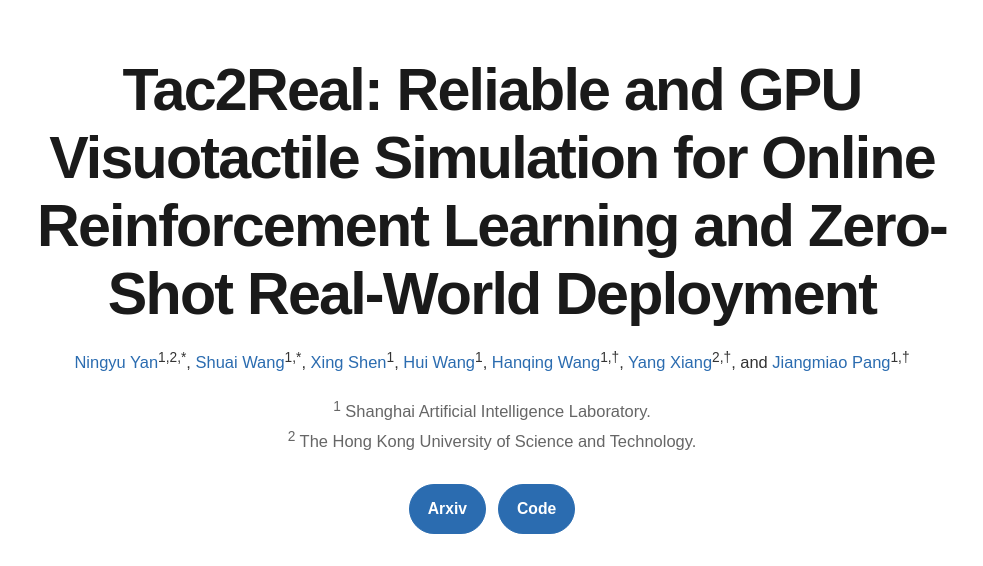
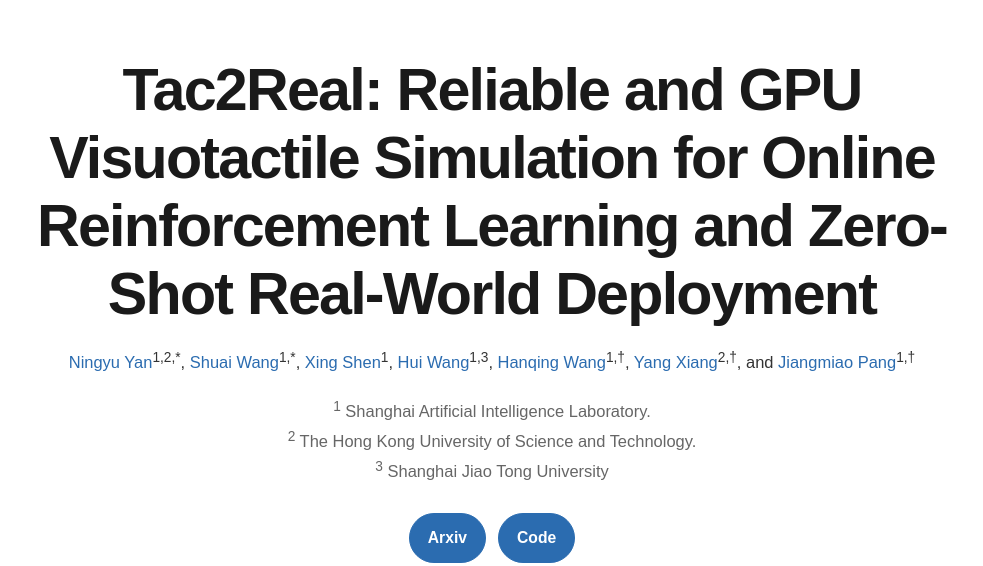
Before and after one commit to NINGYURICHARD/tac2real-project-page, a plain HTML site: page index.html in a window 1280 px wide. Shown: the top 566 px of the page, without its empty margins (148-1131 px from the left). Drawn offline with Linux system fonts and the light colour scheme.

Commit message:
Add files via upload

```diff
--- a/index.html
+++ b/index.html
@@ -352,7 +352,7 @@
           <a href="https://github.com/NINGYURICHARD" target="_blank" rel="noopener">Ningyu Yan</a><sup>1,2,*</sup>,
           <a href="https://scholar.google.com/citations?user=ZAbYLtYAAAAJ&hl=zh-CN" target="_blank" rel="noopener">Shuai Wang</a><sup>1,*</sup>,
           <a href="https://xingbaji.github.io/" target="_blank" rel="noopener">Xing Shen</a><sup>1</sup>,
-          <a href="https://hhuiwangg.github.io/" target="_blank" rel="noopener">Hui Wang</a><sup>1</sup>,
+          <a href="https://hhuiwangg.github.io/" target="_blank" rel="noopener">Hui Wang</a><sup>1,3</sup>,
           <a href="https://hanqingwangai.github.io/" target="_blank" rel="noopener">Hanqing Wang</a><sup>1,&dagger;</sup>,
           <a href="https://www.math.hkust.edu.hk/~maxiang/" target="_blank" rel="noopener">Yang Xiang</a><sup>2,&dagger;</sup>,
           and <a href="https://oceanpang.github.io/" target="_blank" rel="noopener">Jiangmiao Pang</a><sup>1,&dagger;</sup>
@@ -360,6 +360,7 @@
         <div class="affiliation">
           <div><sup>1</sup> Shanghai Artificial Intelligence Laboratory.</div>
           <div><sup>2</sup> The Hong Kong University of Science and Technology.</div>
+          <div><sup>3</sup> Shanghai Jiao Tong University</div>
         </div>
         <div class="links">
           <a class="link-btn primary" href="Arxiv_Tac2Real.pdf" target="_blank" rel="noopener">Arxiv</a>
```
